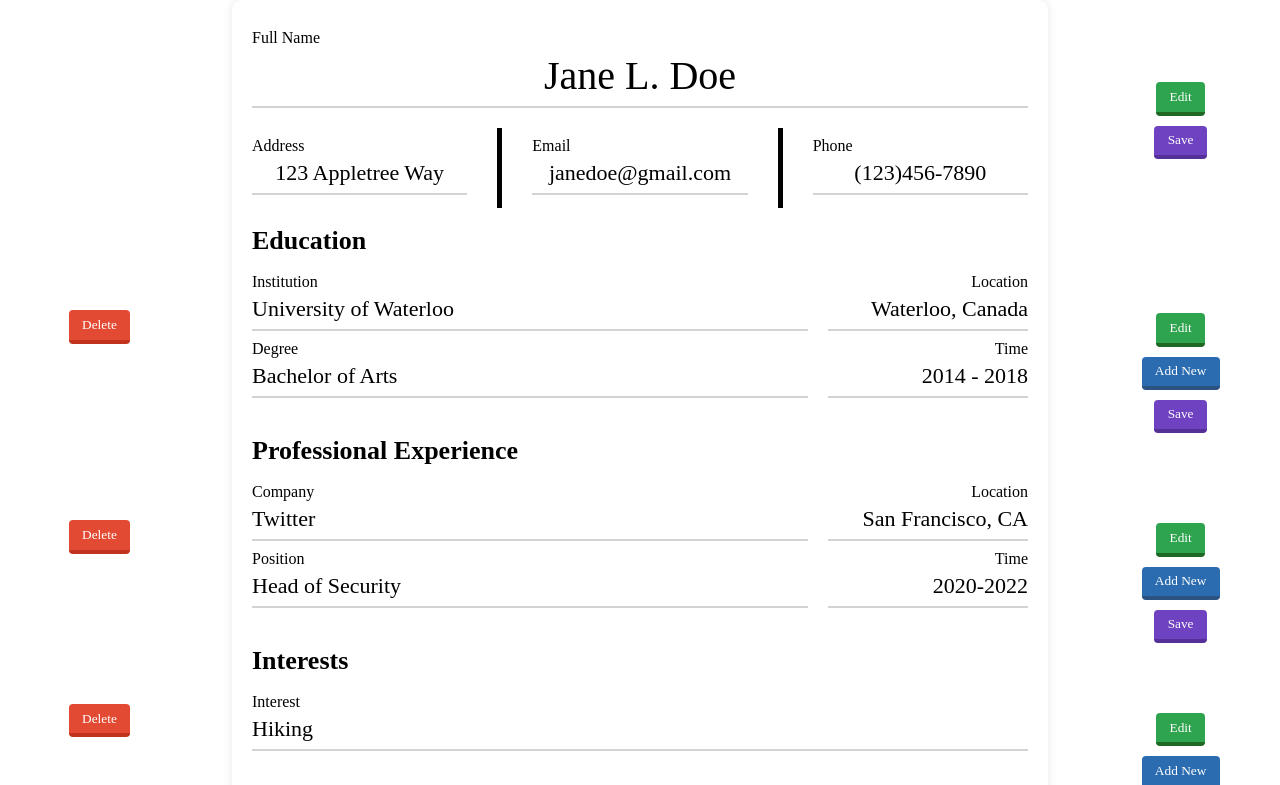
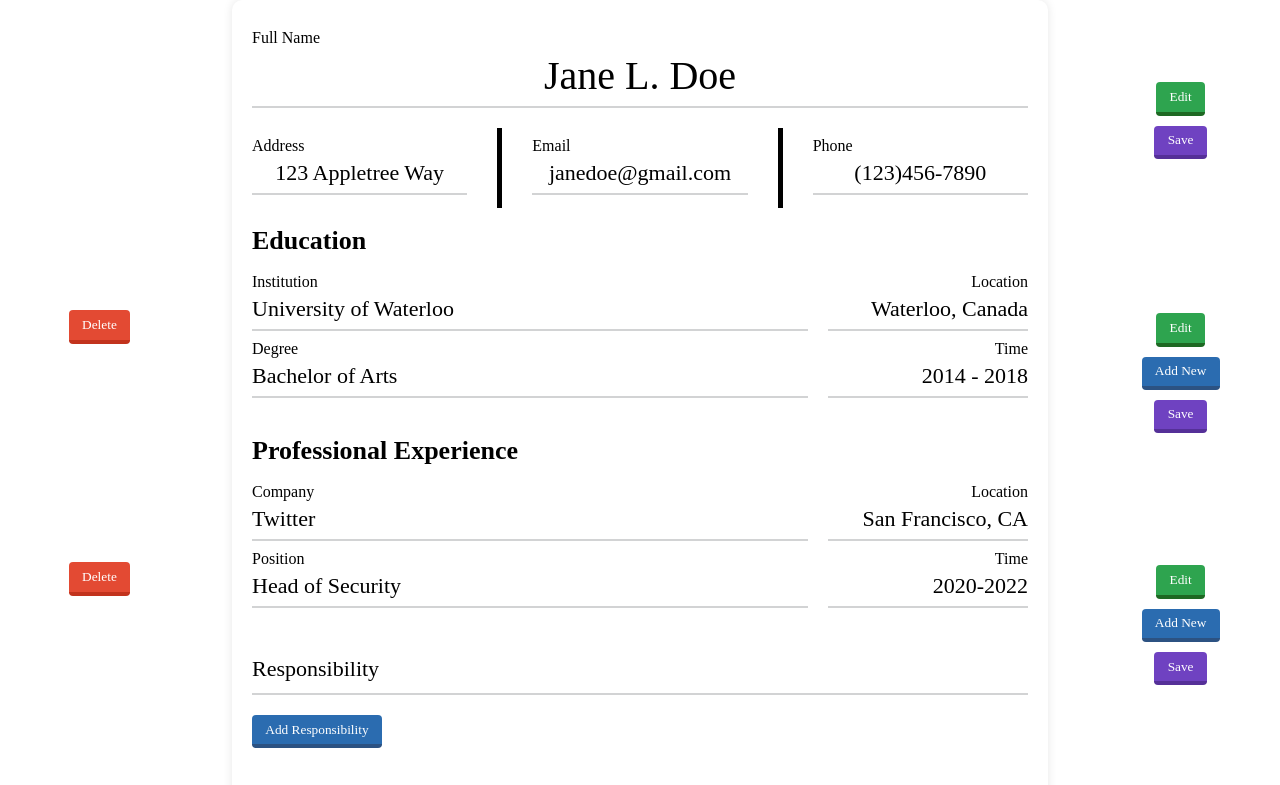
Before and after one commit to rex-smith/cv-project, a React (Create React App) app: page / in a window 1280 px wide. Shown: the top 785 px of the page. Built offline with nearby package versions, Linux system fonts and the light colour scheme.

Commit message:
Added in the ability to add multiple responsibilities for professional experiences

```diff
--- a/src/components/profession/ProfessionItemDisplay.js
+++ b/src/components/profession/ProfessionItemDisplay.js
@@ -6,6 +6,7 @@ class ProfessionItemDisplay extends React.Component {
   }
 
   render() {
+    const { responsibilityArray } = this.props;
     return (
       <div className="profession-item-container">
         <div className="profession-column-container">
@@ -17,6 +18,11 @@ class ProfessionItemDisplay extends React.Component {
             <h2 className="right-align">{this.props.location}</h2>
             <h2 className="right-align">{this.props.time}</h2>
           </div>
+          <div>
+            {responsibilityArray.map((item) => {
+              return <h3>{item.responsibility}</h3>;
+            })}
+          </div>
         </div>
       </div>
     );
--- a/src/components/profession/ProfessionItemForm.js
+++ b/src/components/profession/ProfessionItemForm.js
@@ -6,7 +6,9 @@ class ProfessionItemForm extends React.Component {
   }
 
   render() {
-    const { company, position, time, location, index, id } = this.props;
+    const { company, position, time, location, id, responsibilityArray } =
+      this.props;
+    const professionIndex = this.props.index;
     return (
       <div className="profession-item-container">
         <div className="profession-column-container">
@@ -18,7 +20,7 @@ class ProfessionItemForm extends React.Component {
                 name="company"
                 placeholder="company..."
                 value={company}
-                onChange={(e) => this.props.handleChange(index, e)}
+                onChange={(e) => this.props.handleChange(professionIndex, e)}
                 className="form-field left-align"
               />
               <label htmlFor="company" className="form-label">
@@ -32,7 +34,7 @@ class ProfessionItemForm extends React.Component {
                 name="position"
                 placeholder="position..."
                 value={position}
-                onChange={(e) => this.props.handleChange(index, e)}
+                onChange={(e) => this.props.handleChange(professionIndex, e)}
                 className="form-field left-align"
               />
               <label htmlFor="position" className="form-label">
@@ -48,7 +50,7 @@ class ProfessionItemForm extends React.Component {
                 name="location"
                 placeholder="location..."
                 value={location}
-                onChange={(e) => this.props.handleChange(index, e)}
+                onChange={(e) => this.props.handleChange(professionIndex, e)}
                 className="form-field right-align"
               />
               <label
@@ -65,13 +67,45 @@ class ProfessionItemForm extends React.Component {
                 name="time"
                 placeholder="time..."
                 value={time}
-                onChange={(e) => this.props.handleChange(index, e)}
+                onChange={(e) => this.props.handleChange(professionIndex, e)}
                 className="form-field right-align"
               />
               <label htmlFor="time" className="form-label right-align-absolute">
                 Time
               </label>
             </div>
+          </div>
+          {responsibilityArray.map((item, responsibilityIndex) => {
+            return (
+              <div className="form-group field responsibility" key={item.id}>
+                <input
+                  type="text"
+                  id="responsibility"
+                  name="responsibility"
+                  placeholder="responsibility..."
+                  value={item.responsibility}
+                  onChange={(e) =>
+                    this.props.handleResponsibilityChange(
+                      responsibilityIndex,
+                      professionIndex,
+                      e
+                    )
+                  }
+                  className="form-field left-align"
+                />
+                <label htmlFor="responsibility" className="form-label">
+                  Responsibility
+                </label>
+              </div>
+            );
+          })}
+          <div>
+            <button
+              className="button button-add"
+              onClick={(e) => this.props.addResponsibilityItem(e, id)}
+            >
+              Add Responsibility
+            </button>
           </div>
         </div>
         <div className="delete-button-container">
--- a/src/components/profession/ProfessionList.js
+++ b/src/components/profession/ProfessionList.js
@@ -15,6 +15,12 @@ class ProfessionList extends React.Component {
           position: "Head of Security",
           time: "2020-2022",
           location: "San Francisco, CA",
+          responsibilityArray: [
+            {
+              responsibility: "",
+              id: uniqid(),
+            },
+          ],
           id: uniqid(),
         },
       ],
@@ -22,6 +28,10 @@ class ProfessionList extends React.Component {
 
     this.addProfessionItem = this.addProfessionItem.bind(this);
     this.removeProfessionItem = this.removeProfessionItem.bind(this);
+    this.addResponsibilityItem = this.addResponsibilityItem.bind(this);
+    this.handleChange = this.handleChange.bind(this);
+    this.handleResponsibilityChange =
+      this.handleResponsibilityChange.bind(this);
     this.handleSubmit = this.handleSubmit.bind(this);
   }
 
@@ -35,11 +45,56 @@ class ProfessionList extends React.Component {
           position: "",
           time: "",
           location: "",
+          responsibilityArray: [
+            {
+              responsibility: "",
+              id: uniqid(),
+            },
+          ],
           id: uniqid(),
         },
       ],
       showForm: true,
     }));
+  }
+
+  addResponsibilityItem(event, professionId) {
+    event.preventDefault();
+    this.setState((prevState) => ({
+      professionArray: prevState.professionArray.map((item) => {
+        let newItem = item;
+        if (item.id === professionId) {
+          newItem = {
+            company: item.company,
+            position: item.position,
+            time: item.time,
+            location: item.location,
+            responsibilityArray: [
+              ...item.responsibilityArray,
+              {
+                responsibility: "",
+                id: uniqid(),
+              },
+            ],
+            id: item.id,
+          };
+          return newItem;
+        } else {
+          return item;
+        }
+      }),
+    }));
+  }
+
+  handleResponsibilityChange(responsibilityIndex, professionIndex, e) {
+    let professionArray = this.state.professionArray;
+    let newResponsibilityArray =
+      professionArray[professionIndex].responsibilityArray;
+
+    newResponsibilityArray[responsibilityIndex][e.target.name] = e.target.value;
+    professionArray[professionIndex].responsibilityArray =
+      newResponsibilityArray;
+    this.setState({ professionArray: professionArray });
   }
 
   removeProfessionItem(event, id) {
@@ -88,11 +143,14 @@ class ProfessionList extends React.Component {
                 position={item.position}
                 time={item.time}
                 location={item.location}
-                handleChange={this.handleChange}
-                removeProfessionItem={this.removeProfessionItem}
+                responsibilityArray={item.responsibilityArray}
                 key={item.id}
                 index={index}
                 id={item.id}
+                handleChange={this.handleChange}
+                removeProfessionItem={this.removeProfessionItem}
+                addResponsibilityItem={this.addResponsibilityItem}
+                handleResponsibilityChange={this.handleResponsibilityChange}
               />
             );
           })}
@@ -123,6 +181,7 @@ class ProfessionList extends React.Component {
                 position={item.position}
                 time={item.time}
                 location={item.location}
+                responsibilityArray={item.responsibilityArray}
                 key={item.id}
                 id={item.id}
               />
--- a/src/components/profession/profession.css
+++ b/src/components/profession/profession.css
@@ -23,3 +23,7 @@
   position: relative;
   margin-bottom: 10px;
 }
+
+.responsibility {
+  grid-column: span 2;
+}
```
